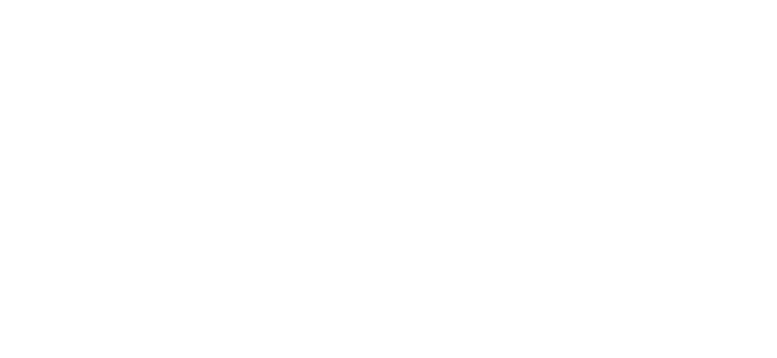
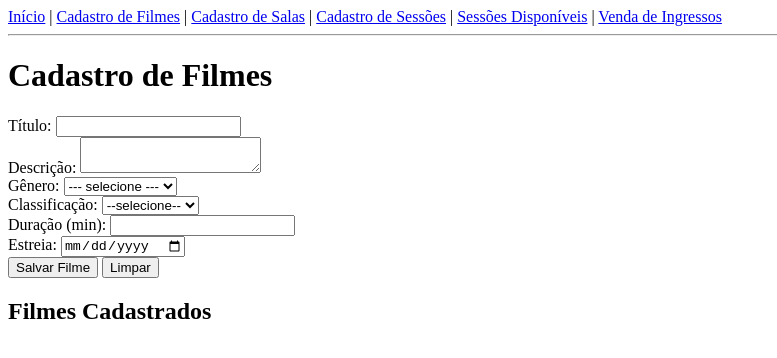
Before and after one commit to EAx11/ec03-cinema, a plain HTML site: page cadastro_filmes.html in a window 1280 px wide. Shown: the whole page, without its empty margins (0-777 px from the left). Drawn offline with Linux system fonts and the light colour scheme.

Commit message:
Adicionado cadastro de filmes e listagem simples na págna

```diff
--- a/cadastro_filmes.html
+++ b/cadastro_filmes.html
@@ -0,0 +1,119 @@
+<!DOCTYPE html>
+<html lang="pt-BR">
+<head>
+  <meta charset="UTF-8">
+  <title>Cadastro de Filmes</title>
+
+</head>
+<body>
+  <nav>
+
+    <a href="index.html">Início</a> |
+    <a href="cadastro_filmes.html">Cadastro de Filmes</a> |
+    <a href="cadastro_salas.html">Cadastro de Salas</a> |
+    <a href="cadastro_sessoes.html">Cadastro de Sessões</a> |
+    <a href="sessoes.html">Sessões Disponíveis</a> |
+    <a href="venda_ingressos.html">Venda de Ingressos</a>
+  </nav>
+  <hr>
+
+  <h1>Cadastro de Filmes</h1>
+
+  <form id="form-filme">
+
+    <label>Título: <input type="text" id="titulo" required></label><br>
+
+    <label>Descrição: <textarea id="descricao" required></textarea></label><br>
+
+    <label>Gênero:
+      <select id="genero" required>
+        <option value="">--- selecione ---</option>
+        <option>Ação</option>
+        <option>Comédia</option>
+        <option>Drama</option>
+        <option>Terror</option>
+      </select>
+    </label><br>
+
+    <label>Classificação:
+      <select id="classificacao" required>
+        <option value="">  --selecione--</option>
+        <option>Livre</option>
+        <option>10</option>
+        <option>12</option>
+        <option>14</option>
+        <option>16</option>
+        <option>18</option>
+      </select>
+    </label><br>
+
+    <label>Duração (min): <input type="number" id="duracao" min="1" required></label><br>
+    <label>Estreia: <input type="date" id="estreia" required></label><br>
+
+    <button type="submit">Salvar Filme</button>
+    <button type="button" id="limpar">Limpar</button>
+  </form>
+
+
+  <h2>Filmes Cadastrados</h2>
+  <ul id="lista-filmes"></ul>
+
+  <script>
+    'use strict';
+
+    const form = document.getElementById('form-filme');
+    const titulo = document.getElementById('titulo');
+    const descricao = document.getElementById('descricao');
+    const genero = document.getElementById('genero');
+    const classificacao = document.getElementById('classificacao');
+    const duracao = document.getElementById('duracao');
+    const estreia = document.getElementById('estreia');
+    const lista = document.getElementById('lista-filmes');
+
+    const getFilmes = () => JSON.parse(localStorage.getItem('filmes') || '[]');
+    const setFilmes = (arr) => localStorage.setItem('filmes', JSON.stringify(arr));
+
+    const render = () => {
+
+      const filmes = getFilmes();
+      lista.innerHTML = '';
+      filmes.forEach((f, i) => {
+
+        const li = document.createElement('li');
+        li.textContent = `${i + 1}. ${f.titulo} (${f.genero}) — ${f.duracao} min`;
+        lista.appendChild(li);
+      });
+    };
+
+    const limparForm = () => {
+
+      form.reset();
+      titulo.focus();
+    };
+
+    form.addEventListener('submit', (e) => {
+      e.preventDefault();
+      const novo = {
+        titulo: titulo.value.trim(),
+        descricao: descricao.value.trim(),
+        genero: genero.value,
+        classificacao: classificacao.value,
+        duracao: Number(duracao.value),
+        estreia: estreia.value
+      };
+
+      const filmes = getFilmes();
+      filmes.push(novo);
+      setFilmes(filmes);
+      alert('Filme salvo!');
+      render();
+      limparForm();
+    });
+
+    document.getElementById('limpar').addEventListener('click', limparForm);
+
+    // p/ carregar lista ao abrir a página
+    render();
+  </script>
+</body>
+</html>
```
Also changed, not shown: index.html (+4 -4 lines).
